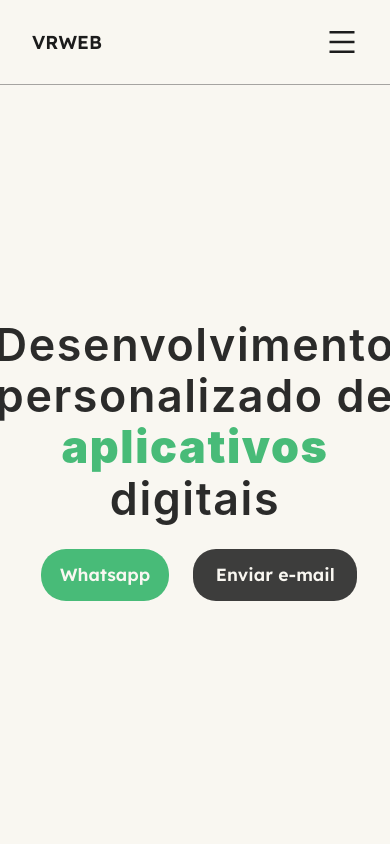
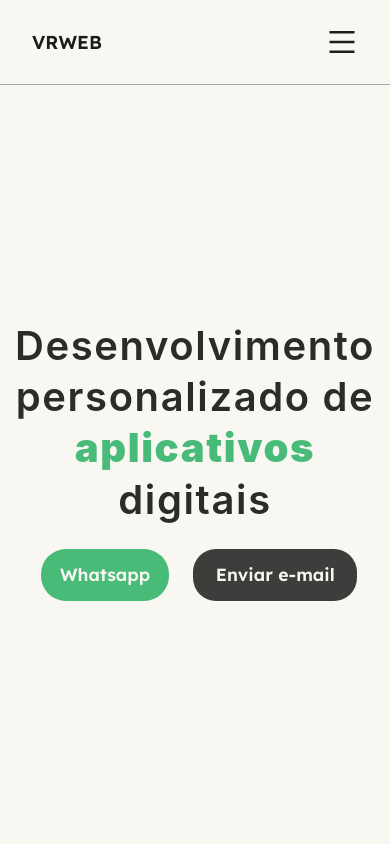
Before and after one commit to devpdro/company-matte, a React (Create React App) app: page / in a window 390 px wide. Shown: the top 844 px of the page. Built offline with nearby package versions, Linux system fonts and the light colour scheme; a web font is replaced by a local one.

Commit message:
feat: readjust size

```diff
--- a/src/presentation/components/layout/header-components/header.module.scss
+++ b/src/presentation/components/layout/header-components/header.module.scss
@@ -574,11 +574,11 @@
 
     p {
       text-align: center;
-      font-size: 2.8rem !important;
+      font-size: 2.5rem !important;
       line-height: 3.2rem !important;
       letter-spacing: 0.1rem;
       color: #1c1c1cee;
-      font-weight: 600;
+      font-weight: 700;
       padding: 0 1.2rem;
 
       span {
@@ -602,7 +602,7 @@
         color: #F9F7F1;
         font-size: 1.1rem;
         margin-top: 1.5rem;
-        padding: 0.8rem 1.2rem 0.9rem 1.2rem;
+        padding: 1.1rem 1.2rem 1.2rem 1.2rem;
         background-color: #48BB78;
         transition: all 0.3s ease-in-out;
         margin-bottom: 1.5rem;
@@ -623,7 +623,7 @@
         color: #F9F7F1;
         font-size: 1.1rem;
         margin-top: 1.5rem;
-        padding: 0.8rem 1.4rem 0.9rem 1.4rem;
+        padding: 1.1rem 1.4rem 1.2rem 1.4rem;
         background-color: #1c1c1cd8;
         transition: all 0.3s ease-in-out;
         margin-bottom: 1.5rem;
--- a/src/presentation/components/layout/main-components/website-features-components/website-features.jsx
+++ b/src/presentation/components/layout/main-components/website-features-components/website-features.jsx
@@ -10,10 +10,14 @@ export function WebsiteFeatures() {
     AOS.init()
   }, [])
   return (
-    <section id='como-funciona?' className={`${styles.container} panel`} data-color="black">
+    <section
+      id="como-funciona?"
+      className={`${styles.container} panel`}
+      data-color="black"
+    >
       <div className={styles.box_container}>
         <div
-          data-aos="fade-right"
+          data-aos="fade-left"
           data-aos-easing="ease"
           data-aos-duration="950"
           className={`${styles.box_title}`}
@@ -59,9 +63,9 @@ export function WebsiteFeatures() {
             <img src={images.realidadeAumentada} alt="Realidade aumentada" />
             <h6 className={styles.title}>Transforme sua visão em realidade</h6>
             <p className={styles.explication}>
-              Com a nossa ajuda e suas ideias em mãos, nossa equipe
-              trabalhará para transformar sua visão em um site
-              espetacular em questão de dias! Seu novo site está a caminho.
+              Com a nossa ajuda e suas ideias em mãos, nossa equipe trabalhará
+              para transformar sua visão em um site espetacular em questão de
+              dias! Seu novo site está a caminho.
             </p>
           </div>
         </div>
```
